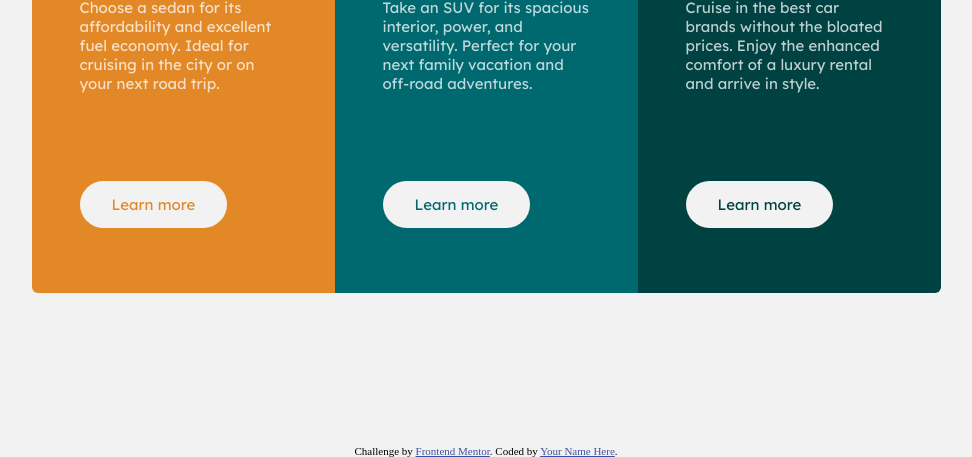
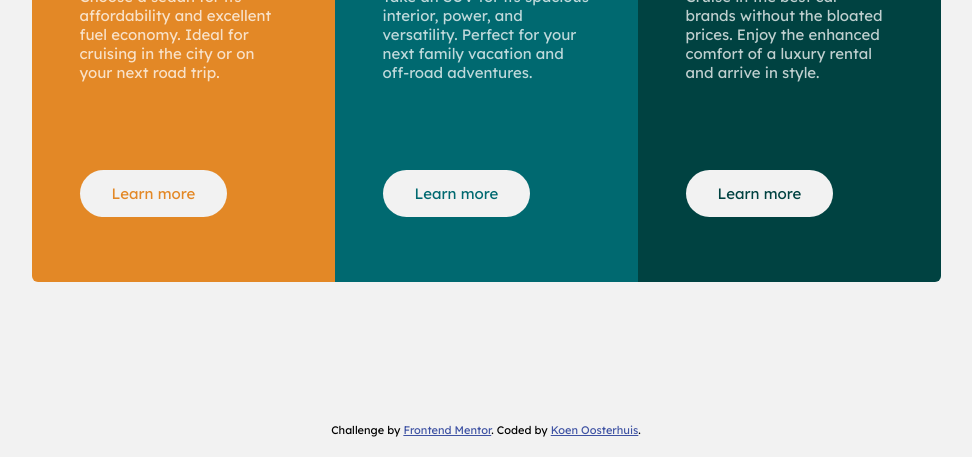
Before and after one commit to koeno100/3-column-preview-card, a plain HTML site: page index.html in a window 1280 px wide. Shown: the part 355-812 px from the top of the page, without its empty margins (154-1126 px from the left). Drawn offline with Linux system fonts and the light colour scheme.

Commit message:
First draft

```diff
--- a/index.html
+++ b/index.html
@@ -32,7 +32,7 @@
   </main>
   <footer class="attribution">
     Challenge by <a href="https://www.frontendmentor.io?ref=challenge" target="_blank">Frontend Mentor</a>.
-    Coded by <a href="#">Your Name Here</a>.
+    Coded by <a href="https://github.com/koeno100" target="_blank">Koen Oosterhuis</a>.
   </footer>
 </body>
 </html>
--- a/styles.css
+++ b/styles.css
@@ -4,54 +4,47 @@
     margin: 0;
     padding: 0;
 }
-
 body {
     padding: 0;
     margin: 0;
+    min-height: 100vh;
     background-color: hsl(0, 0%, 95%);
 }
-
-.wrapper {
+body, .wrapper {
     display: flex;
     flex-direction: column;
+}
+.wrapper {
     justify-content: center;
     align-items: center;
-    min-height: 100vh;
     margin-top: 5.5rem;
     margin-bottom: 5.5rem;
+    flex-grow: 1;
 }
-
 .car-category {
     width: 14.1875rem;
     height: 21.375rem;
     color: white;
     padding: 3rem;
 }
-
 .car-category:first-child {
     border-radius: 0.375rem 0.375rem 0 0;
 }
-
 .car-category:last-child {
     border-radius: 0 0 0.375rem 0.375rem;
 }
-
 .category-header {
     height: 4.25rem;
 }
-
 #cat-sedan-header {
     background: url("./images/icon-sedans.svg") no-repeat;
 }
-
 #cat-suv-header {
     background: url("./images/icon-suvs.svg") no-repeat;
 }
-
 #cat-luxury-header {
     background: url("./images/icon-luxury.svg") no-repeat;
 }
-
 .car-category > h1 {
     font-family: 'Big Shoulders Display', cursive;
     font-weight: 700;
@@ -60,17 +53,14 @@ body {
     color: hsl(0, 0%, 95%);
     margin: 0.875rem 0;
 }
-
 .car-category > p, .car-category > a {
     font-family: 'Lexend Deca', sans-serif;
     font-weight: 400;
     font-size: 0.9375rem;
 }
-
 .car-category > p {
     color: hsla(0, 0%, 100%, 0.75);
 }
-
 .car-category > a {
     display: inline-block;
     text-decoration: none;
@@ -79,47 +69,41 @@ body {
     padding: 0.875rem 2rem;
     border-radius: 1.5rem;
 }
-
 #cat-sedan {
     background-color: hsl(31, 77%, 52%);
 }
-
 #cat-suv {
     background-color: hsl(184, 100%, 22%);
 }
-
 #cat-luxury {
     background-color: hsl(179, 100%, 13%);
 }
-
 #cat-sedan > a {
     color: hsl(31, 77%, 52%);
 }
-
 #cat-suv > a {
     color: hsl(184, 100%, 22%);
 }
-
 #cat-luxury > a {
     color: hsl(179, 100%, 13%);
 }
-
 .car-category > a:hover {
     background-color: hsla(0, 0%, 100%, 0%);
     color: hsla(0, 0%, 95%) !important;
-    outline: 3px solid hsla(0, 0%, 95%);
-    outline-offset: -3px;
+    outline: 0.1875rem solid hsla(0, 0%, 95%);
+    outline-offset: -0.1875rem;
 }
-
 .attribution {
-    font-size: 11px;
+    font-size: 0.6875rem;
     text-align: center;
 }
-
 .attribution a {
     color: hsl(228, 45%, 44%);
 }
-
+footer {
+    font-family: 'Lexend Deca', sans-serif;
+    margin-bottom: 0.5rem;
+}
 @media only screen and (min-width: 960px) {
     .wrapper {
         flex-direction: row;
```
Also changed, not shown: screenshots/screenshot_desktop.png (added), screenshots/screenshot_mobile.png (added), 1 other file.
